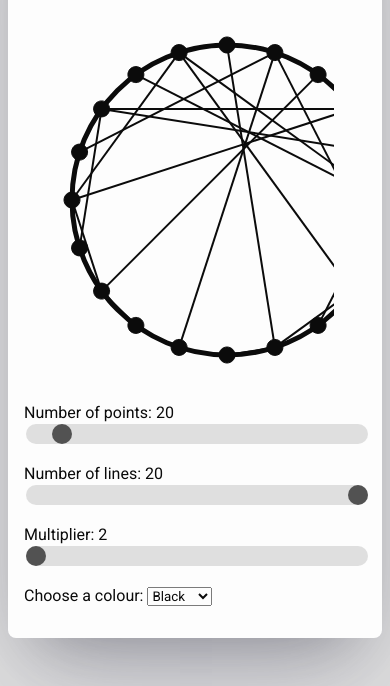
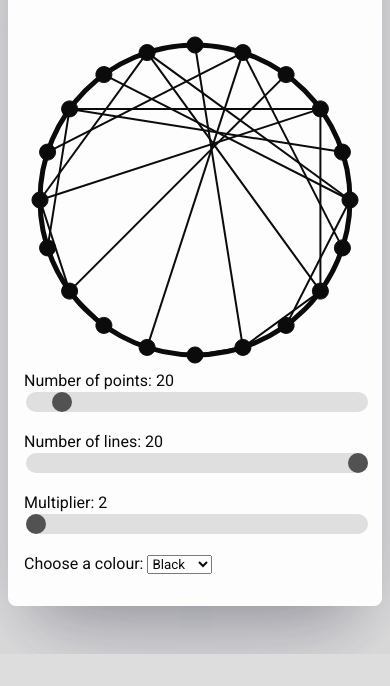
Before and after one commit to wpinrui/circleArt, a plain HTML site: page index.html in a window 390 px wide. Shown: the part 207-893 px from the top of the page. After the commit the page ends 861 px from the top, so only its background shows below. Drawn offline with Linux system fonts and the light colour scheme.

Commit message:
Fixed issue with responsiveness

```diff
--- a/styles.css
+++ b/styles.css
@@ -20,7 +20,7 @@ body {
 }
 
 #draw-shapes {
-  margin: 2em;
+  margin-top: 2em;
   display: flex;
   justify-content: center;
 }
```
